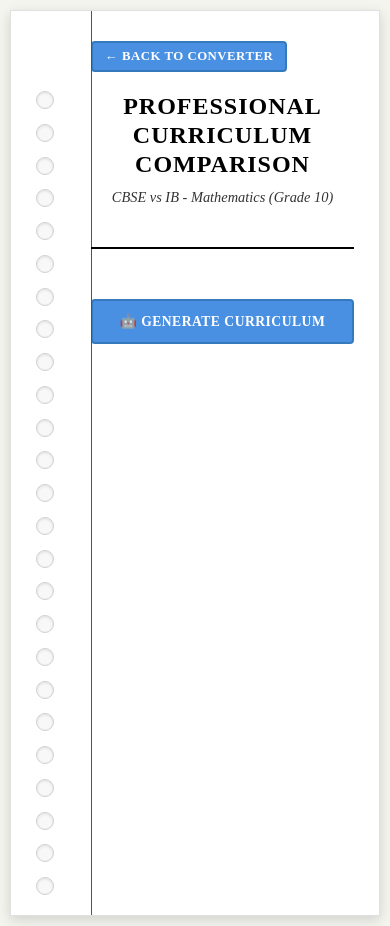
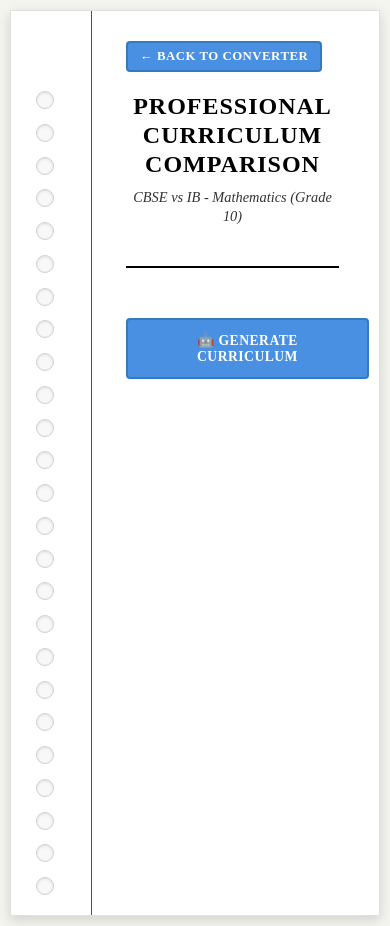
Before and after one commit to Tldev-ai/cc, a Flask app: page /comparison-result in a window 390 px wide. Run offline with Flask 3, Linux system fonts and the light colour scheme.

Commit message:
Update comparison_result.html

```diff
--- a/templates/comparison_result.html
+++ b/templates/comparison_result.html
@@ -311,19 +311,24 @@
             font-weight: 600;
         }
 
-        /* Enhanced Mobile Optimization */
+        /* Enhanced Mobile Optimization - UPDATED */
         @media (max-width: 768px) {
             .comparison-result-body {
                 padding: 15px;
             }
 
             .result-notebook-container {
-                padding: 40px 30px 40px 90px; /* Increased left padding from 80px to 90px */
+                padding: 40px 30px 40px 110px; /* Increased left padding from 90px to 110px */
                 margin: 0 5px;
             }
 
+            .result-header {
+                margin-left: 10px; /* Added margin for header */
+                margin-right: 10px;
+            }
+
             .result-comparison-section {
-                margin: 30px 20px; /* Better spacing from blue line */
+                margin: 30px 30px; /* Increased from 20px to 30px for better spacing */
                 padding: 15px;
             }
 
@@ -340,6 +345,8 @@
             .result-generate-button {
                 padding: 15px 30px;
                 font-size: 0.9rem;
+                margin-left: 10px; /* Added margin */
+                margin-right: 10px;
             }
 
             .result-section-title {
@@ -421,6 +428,12 @@
             .result-back-button {
                 padding: 8px 16px;
                 font-size: 0.9rem;
+                margin-left: 10px; /* Added margin */
+            }
+
+            .result-error-message,
+            .result-success-message {
+                margin: 20px 10px; /* Better mobile margins */
             }
         }
 
@@ -430,12 +443,17 @@
             }
 
             .result-notebook-container {
-                padding: 30px 25px 30px 80px; /* Increased left padding from 60px to 80px */
+                padding: 30px 25px 30px 100px; /* Increased left padding from 80px to 100px */
                 margin: 0;
             }
 
+            .result-header {
+                margin-left: 15px; /* Added margin */
+                margin-right: 15px;
+            }
+
             .result-comparison-section {
-                margin: 30px 15px; /* Better mobile alignment */
+                margin: 30px 25px; /* Increased from 15px to 25px for better mobile alignment */
                 padding: 10px;
             }
 
@@ -453,6 +471,8 @@
             .result-generate-button {
                 padding: 12px 25px;
                 font-size: 0.85rem;
+                margin-left: 15px; /* Added margin */
+                margin-right: 15px;
             }
 
             .result-section-title {
@@ -489,23 +509,29 @@
             .result-back-button {
                 padding: 6px 12px;
                 font-size: 0.8rem;
+                margin-left: 15px; /* Added margin */
             }
 
             .result-error-message,
             .result-success-message {
                 padding: 15px;
                 font-size: 0.9rem;
-                margin: 15px 10px; /* Better mobile margins */
+                margin: 15px 15px; /* Increased left margin for better mobile spacing */
             }
         }
 
         @media (max-width: 360px) {
             .result-notebook-container {
-                padding: 25px 20px 25px 75px; /* More space from blue line */
+                padding: 25px 20px 25px 95px; /* Increased from 75px to 95px for more space from blue line */
+            }
+
+            .result-header {
+                margin-left: 10px;
+                margin-right: 10px;
             }
 
             .result-comparison-section {
-                margin: 30px 10px; /* Better tiny screen alignment */
+                margin: 30px 20px; /* Increased from 10px to 20px for better tiny screen alignment */
                 padding: 8px;
             }
 
@@ -536,16 +562,32 @@
             .result-generate-button {
                 padding: 10px 20px;
                 font-size: 0.8rem;
+                margin-left: 10px;
+                margin-right: 10px;
+            }
+
+            .result-back-button {
+                margin-left: 10px;
+            }
+
+            .result-error-message,
+            .result-success-message {
+                margin: 15px 10px;
             }
         }
 
         @media (max-width: 320px) {
             .result-notebook-container {
-                padding: 20px 15px 20px 65px; /* Even more space from blue line */
+                padding: 20px 15px 20px 85px; /* Increased from 65px to 85px for even more space from blue line */
+            }
+
+            .result-header {
+                margin-left: 5px;
+                margin-right: 5px;
             }
 
             .result-comparison-section {
-                margin: 25px 5px; /* Minimal margins for tiny screens */
+                margin: 25px 15px; /* Increased from 5px to 15px for minimal margins on tiny screens */
                 padding: 6px;
             }
 
@@ -573,11 +615,19 @@
             .result-back-button {
                 padding: 5px 10px;
                 font-size: 0.75rem;
+                margin-left: 5px;
             }
 
             .result-generate-button {
                 font-size: 0.75rem;
                 padding: 8px 15px;
+                margin-left: 5px;
+                margin-right: 5px;
+            }
+
+            .result-error-message,
+            .result-success-message {
+                margin: 10px 5px;
             }
         }
 
```
